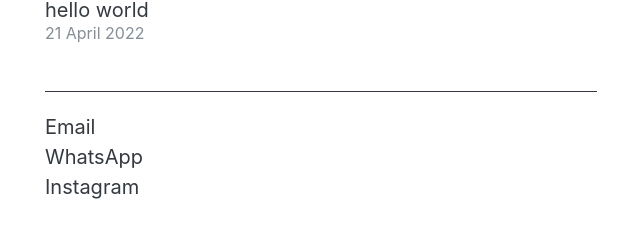
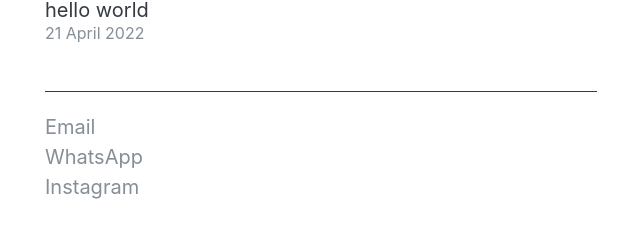
Before and after one commit to mhmdilfaj/mhmdilfaj.github.io, a Jekyll site: the page built from index.html, in a window 1280 px wide. Shown: the part 176-414 px from the top of the page, without its empty margins (319-959 px from the left). Built offline with Jekyll 4.4.1, drawn with Linux system fonts in a browser that asks for light colours.

Commit message:
Update default.html

```diff
--- a/_layouts/default.html
+++ b/_layouts/default.html
@@ -26,9 +26,9 @@
     <footer class="container pt-2 pb-2">
       <div class="border-top border-dark pt-1">
         <ul class="list-style-none m-0 p-0">
-          <li><a href="mailto:mhmdilfaj@gmail.com" alt="" class="text-decoration-none text-dark">Email</a></li>
-          <li><a href="https://wa.me/+6281296827422" alt="" class="text-decoration-none text-dark">WhatsApp</a></li>
-          <li><a href="https://instagram.com/mhmdilfaj" alt="" class="text-decoration-none text-dark">Instagram</a></li>
+          <li><a href="mailto:mhmdilfaj@gmail.com" alt="" class="text-decoration-none text-secondary">Email</a></li>
+          <li><a href="https://wa.me/+6281296827422" alt="" class="text-decoration-none text-secondary">WhatsApp</a></li>
+          <li><a href="https://instagram.com/mhmdilfaj" alt="" class="text-decoration-none text-secondary">Instagram</a></li>
         </ul>
       </div>
     </footer>
```
